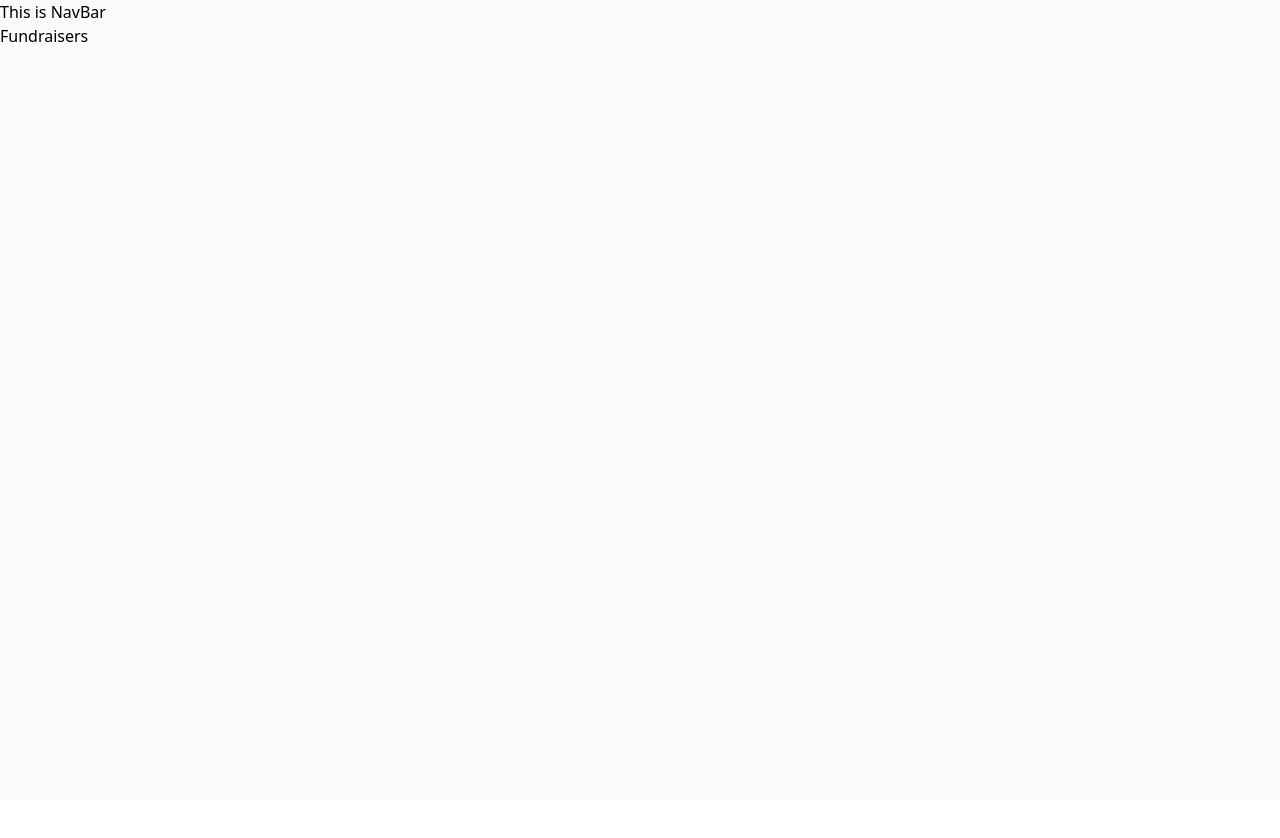
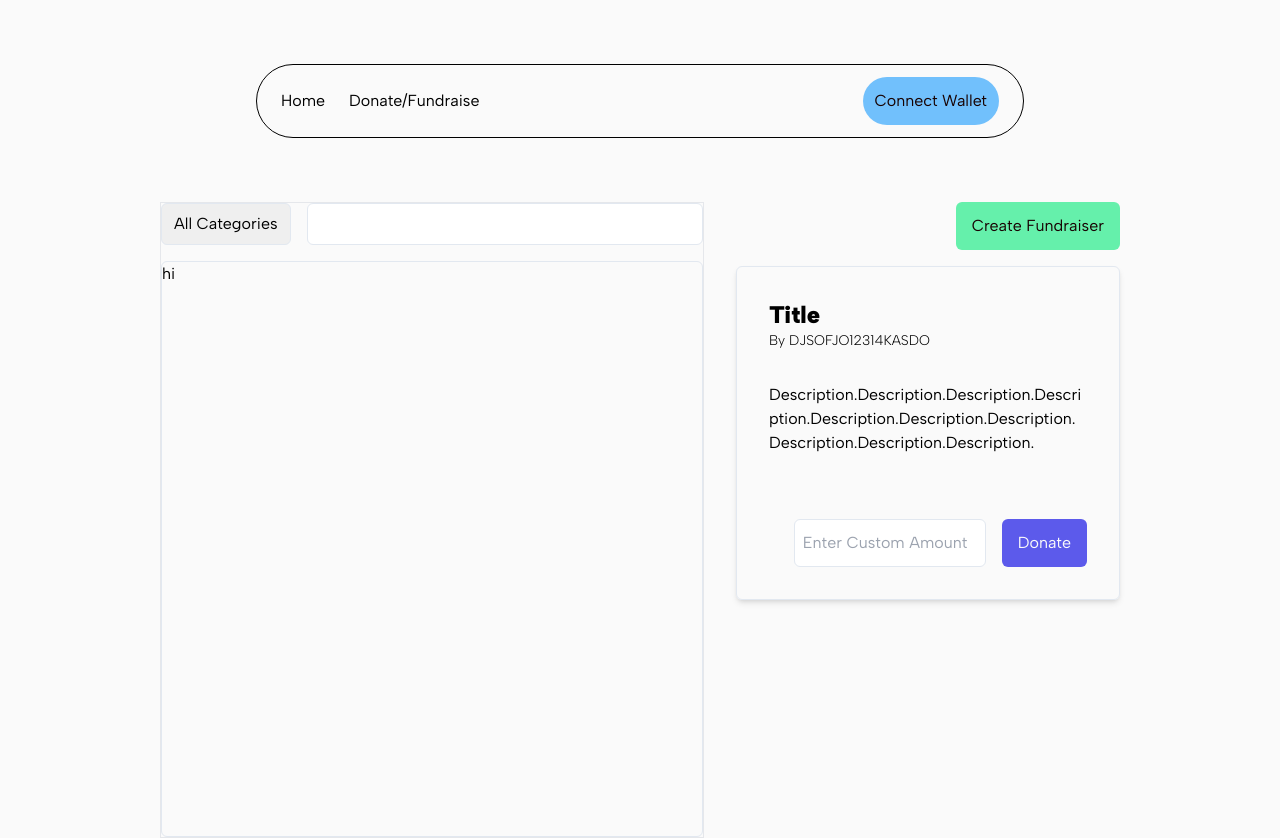
Before and after one commit to terrencejihoonjung/anonyfund, a React (Vite) app in the folder client/: page /fundraisers in a window 1280 px wide. Before the commit the page ends 800 px from the top, so only its background shows below. Built offline with nearby package versions, Linux system fonts and the light colour scheme.

Commit message:
home page finished and working on main page

```diff
--- a/client/package.json
+++ b/client/package.json
@@ -24,6 +24,7 @@
     "@typescript-eslint/parser": "^6.14.0",
     "@vitejs/plugin-react": "^4.2.1",
     "autoprefixer": "^10.4.16",
+    "daisyui": "^4.4.24",
     "eslint": "^8.55.0",
     "eslint-plugin-react-hooks": "^4.6.0",
     "eslint-plugin-react-refresh": "^0.4.5",
--- a/client/src/App.tsx
+++ b/client/src/App.tsx
@@ -20,7 +20,7 @@ function App() {
 
   return (
     <div className="bg-background min-h-screen min-w-screen inset-0">
-      <RouterProvider router={router} />{" "}
+      <RouterProvider router={router} />
     </div>
   );
 }
--- a/client/src/components/Fundraisers.tsx
+++ b/client/src/components/Fundraisers.tsx
@@ -1,5 +1,69 @@
 function Fundraisers() {
-  return <>Fundraisers</>;
+  return (
+    <div className="flex flex-col justify-center items-center">
+      <div className="font-main flex w-3/4 border-1 space-x-8">
+        <div className="flex flex-col border border-1 w-3/5 max-w-full space-y-4">
+          <span className="flex space-x-4">
+            <select
+              className="appearance-none px-3 py-2 rounded-md border border-slate-200"
+              name="categories"
+              id="categories"
+            >
+              <option value="all">All Categories</option>
+              <option value="nonprofit">Non-Profit</option>
+              <option value="sports">Sports</option>
+              <option value="medical">Medical</option>
+            </select>
+
+            <input
+              className="p-2 appearance-none w-full rounded-md border border-slate-200"
+              type="search"
+              id="search"
+              name="search"
+            />
+          </span>
+
+          <div className="border border-slate-200 w-full rounded-md h-list">
+            hi
+          </div>
+        </div>
+
+        <div className="flex flex-col w-2/5 space-y-4 max-w-full">
+          <span className="flex justify-end">
+            <button className="bg-secondary text-text px-4 py-3 rounded-md">
+              Create Fundraiser
+            </button>
+          </span>
+          <div className="p-8 flex flex-col border border-slate-200 shadow-md rounded-md space-y-16">
+            <div className="flex flex-col space-y-8 max-w-full">
+              <span className="flex flex-col">
+                <h1 className="font-black text-2xl">Title</h1>
+                <p className="text-sm font-light">By DJSOFJO12314KASDO</p>
+              </span>
+
+              <p className="break-words">
+                Description.Description.Description.Description.Description.Description.Description.Description.Description.Description.
+              </p>
+            </div>
+
+            <span className="flex justify-end ">
+              <span className="flex space-x-4">
+                <input
+                  className="w-48 appearance-none p-2 border border-slate-200 rounded-md"
+                  placeholder="Enter Custom Amount"
+                  type="text"
+                  id="custom-amount"
+                />
+                <button className="bg-accent text-background px-4 py-3 rounded-md">
+                  Donate
+                </button>
+              </span>
+            </span>
+          </div>
+        </div>
+      </div>
+    </div>
+  );
 }
 
 export default Fundraisers;
--- a/client/src/components/Home.tsx
+++ b/client/src/components/Home.tsx
@@ -1,5 +1,26 @@
+import { Link } from "react-router-dom";
+
 function Home() {
-  return <div>Home</div>;
+  return (
+    <div className="flex flex-col grow justify-center items-center mb-36">
+      <div className="font-main flex flex-col justify-center items-center space-y-12">
+        <span className="flex flex-col items-center space-y-4">
+          <h1 className="font-extrabold text-8xl">Anonyfund</h1>
+          <h3 className="font-bold text-2xl">
+            An anonymous, secure, and easy-to-use decentralized crowdfunding
+            platform for all
+          </h3>
+        </span>
+
+        <Link
+          to="/fundraisers"
+          className="bg-secondary text-text px-4 py-3 rounded-full"
+        >
+          Get Started
+        </Link>
+      </div>
+    </div>
+  );
 }
 
 export default Home;
--- a/client/src/components/NavBar.tsx
+++ b/client/src/components/NavBar.tsx
@@ -1,5 +1,20 @@
+import { Link } from "react-router-dom";
+
 function NavBar() {
-  return <div>This is NavBar</div>;
+  return (
+    <div className="relative flex justify-center py-16">
+      <nav className="w-3/5 flex justify-between items-center border border-black px-6 py-3 rounded-full font-main">
+        <span className="space-x-6">
+          <Link to="/">Home</Link>
+          <Link to="/fundraisers">Donate/Fundraise</Link>
+        </span>
+
+        <button className="bg-primary text-text px-3 py-3 rounded-full">
+          Connect Wallet
+        </button>
+      </nav>
+    </div>
+  );
 }
 
 export default NavBar;
--- a/client/src/components/Root.tsx
+++ b/client/src/components/Root.tsx
@@ -3,7 +3,7 @@ import NavBar from "./NavBar.tsx";
 
 function Root() {
   return (
-    <div className="flex flex-col w-full h-full">
+    <div className="flex flex-col min-h-screen">
       <NavBar />
       <Outlet />
     </div>
--- a/client/tailwind.config.js
+++ b/client/tailwind.config.js
@@ -1,6 +1,9 @@
 /** @type {import('tailwindcss').Config} */
 export default {
   content: ["./index.html", "./src/**/*.{js,ts,jsx,tsx}"],
+  daisyui: {
+    themes: [],
+  },
   theme: {
     extend: {
       colors: {
@@ -13,7 +16,10 @@ export default {
       fontFamily: {
         main: ["Albert Sans", "sans-serif", "Lato"],
       },
+      height: {
+        list: "72vh",
+      },
     },
   },
-  plugins: [],
+  plugins: [require("daisyui")],
 };
```
Also changed, not shown: 1 other file (tests, documents, lock files or other folders).
